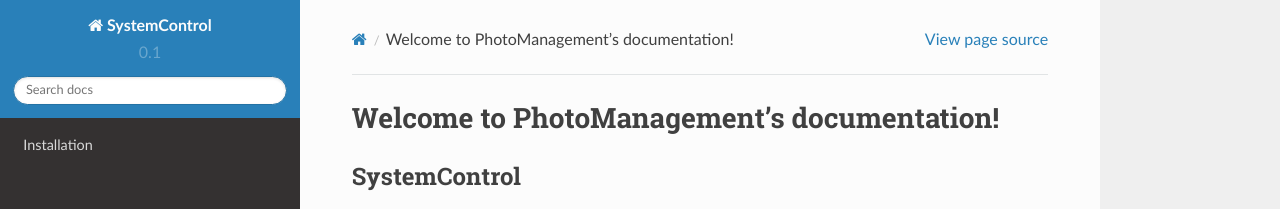
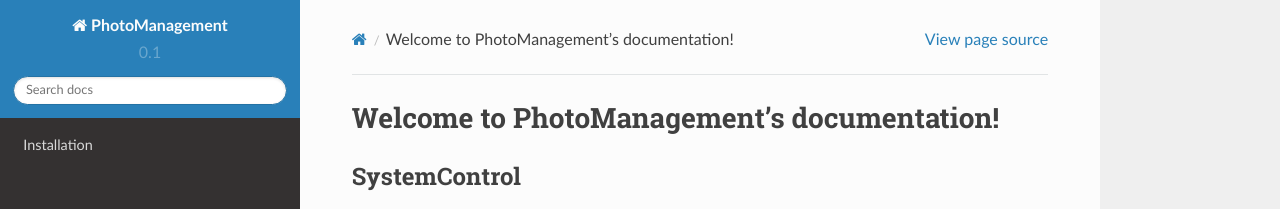
Before and after one commit to ydethe/photomanagement, a Sphinx documentation site: the page built from docs/index.rst, in a window 1280 px wide. Shown: the top 209 px of the page. Built offline with Sphinx 7.4.7 and the Read the Docs theme 2.0.0, drawn with Linux system fonts in a browser that asks for light colours; pages that are not in the unit, such as notebooks, are missing from menus.

Commit message:
Update conf.py

```diff
--- a/docs/conf.py
+++ b/docs/conf.py
@@ -40,7 +40,7 @@
     "sphinx.ext.napoleon",
 ]
 
-apidoc_module_dir = "../SystemControl"
+apidoc_module_dir = "../PhotoManagement"
 apidoc_output_dir = "."
 apidoc_excluded_paths = ["tests"]
 apidoc_separate_modules = True
@@ -63,7 +63,7 @@
 master_doc = "index"
 
 # General information about the project.
-project = u"SystemControl"
+project = u"PhotoManagement"
 copyright = u"2020, Y. BLAUDIN DE THE"
 author = u"Y. BLAUDIN DE THE"
 
@@ -151,7 +151,7 @@
 # The name for this set of Sphinx documents.
 # "<project> v<release> documentation" by default.
 #
-# html_title = u'SystemControl v4.1'
+# html_title = u'PhotoManagement v4.1'
 
 # A shorter title for the navigation bar.  Default is the same as html_title.
 #
@@ -251,7 +251,7 @@
 # html_search_scorer = 'scorer.js'
 
 # Output file base name for HTML help builder.
-htmlhelp_basename = "SystemControldoc"
+htmlhelp_basename = "PhotoManagementdoc"
 
 # -- Options for LaTeX output ---------------------------------------------
 
@@ -276,8 +276,8 @@
 latex_documents = [
     (
         master_doc,
-        "SystemControl.tex",
-        u"SystemControl Documentation",
+        "PhotoManagement.tex",
+        u"PhotoManagement Documentation",
         u"Y. BLAUDIN DE THE",
         "manual",
     ),
@@ -314,7 +314,7 @@
 
 # One entry per manual page. List of tuples
 # (source start file, name, description, authors, manual section).
-man_pages = [(master_doc, "systemcontrol", u"SystemControl Documentation", [author], 1)]
+man_pages = [(master_doc, "photomanagement", u"PhotoManagement Documentation", [author], 1)]
 
 # If true, show URL addresses after external links.
 #
@@ -329,10 +329,10 @@
 texinfo_documents = [
     (
         master_doc,
-        "SystemControl",
-        u"SystemControl Documentation",
+        "PhotoManagement",
+        u"PhotoManagement Documentation",
         author,
-        "SystemControl",
+        "PhotoManagement",
         "One line description of project.",
         "Miscellaneous",
     ),
```
